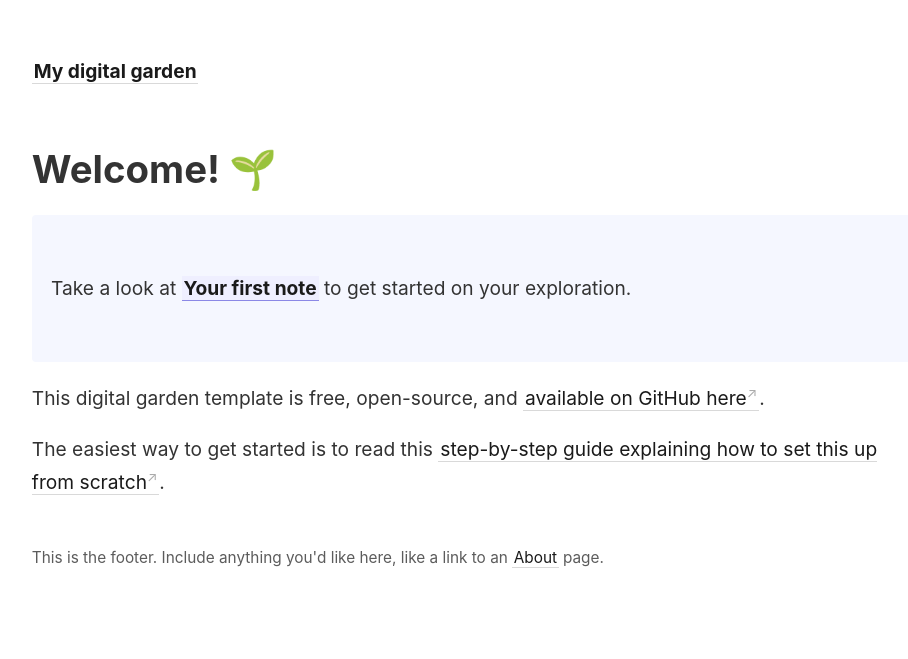
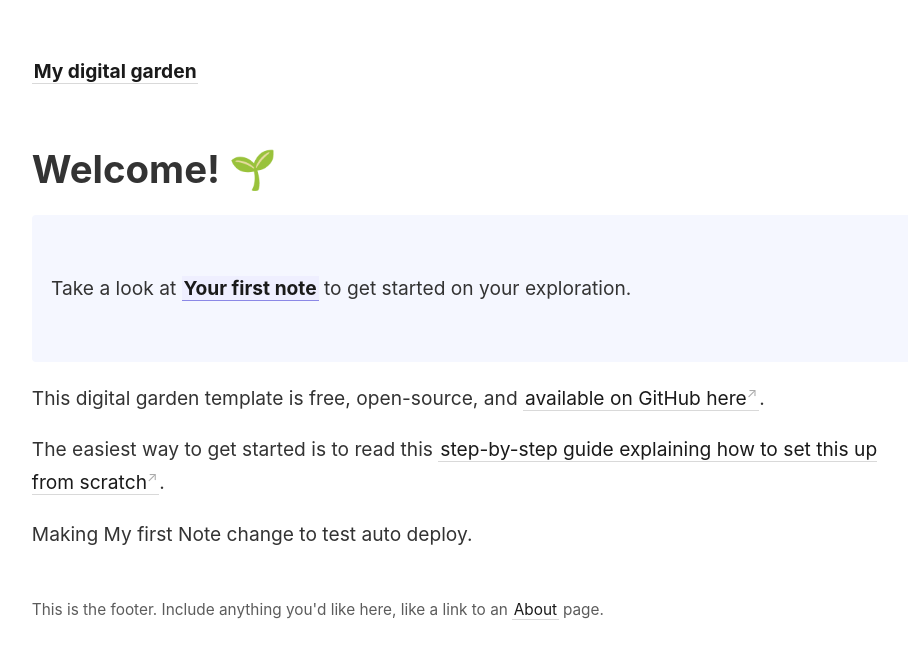
Before and after one commit to jamesptanner/notes, a Jekyll site: the page built from _pages/index.md, in a window 1280 px wide. Shown: the top 659 px of the page, without its empty margins (45-953 px from the left). Built offline with Jekyll 4.4.1, drawn with Linux system fonts in a browser that asks for light colours.

Commit message:
Testing auto deploy.

```diff
--- a/_pages/index.md
+++ b/_pages/index.md
@@ -15,6 +15,8 @@ This digital garden template is free, open-source, and [available on GitHub here
 
 The easiest way to get started is to read this [step-by-step guide explaining how to set this up from scratch](https://maximevaillancourt.com/blog/setting-up-your-own-digital-garden-with-jekyll).
 
+
+Making My first Note change to test auto deploy.
 <style>
   .wrapper {
     max-width: 46em;
```
